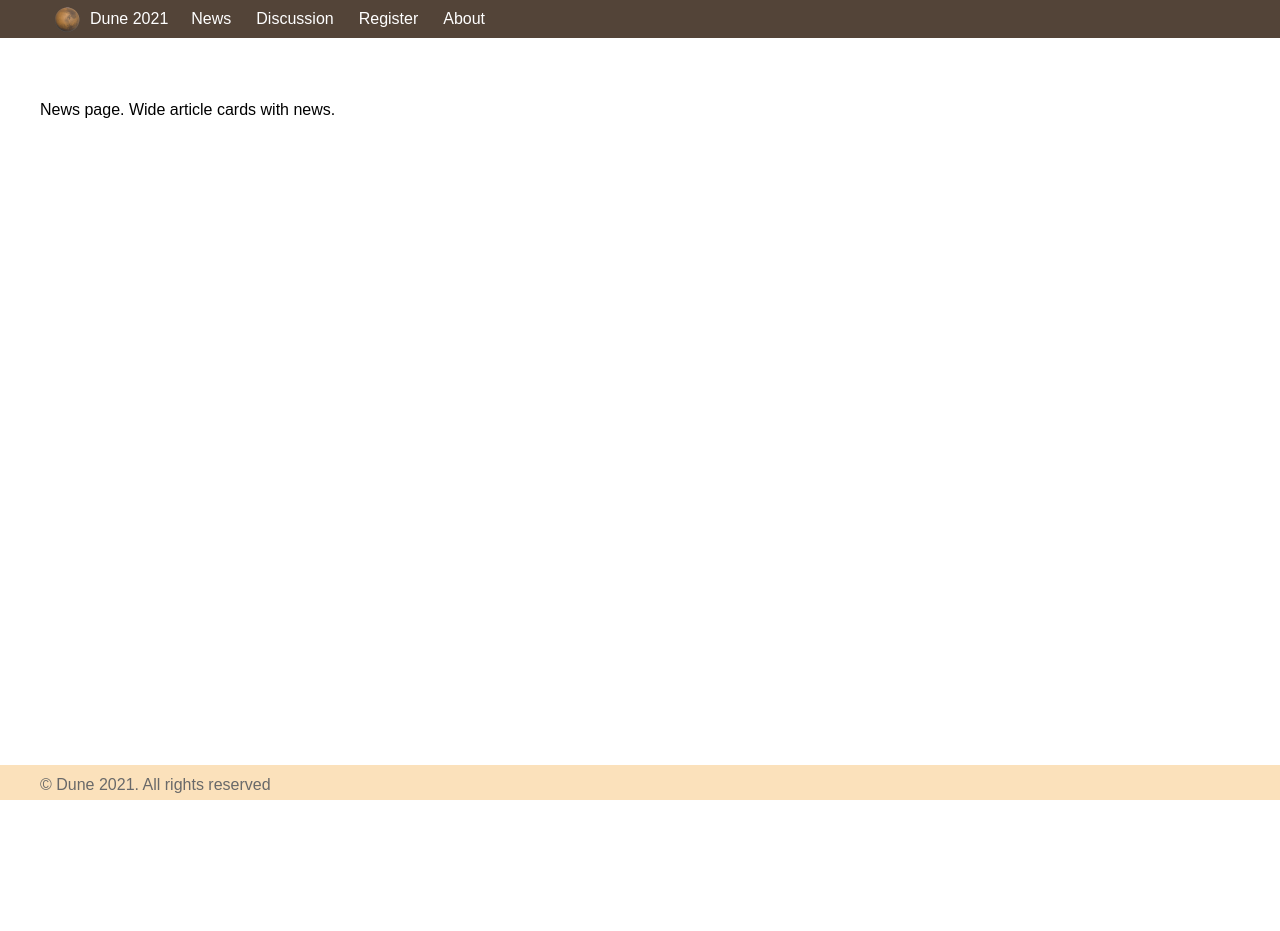
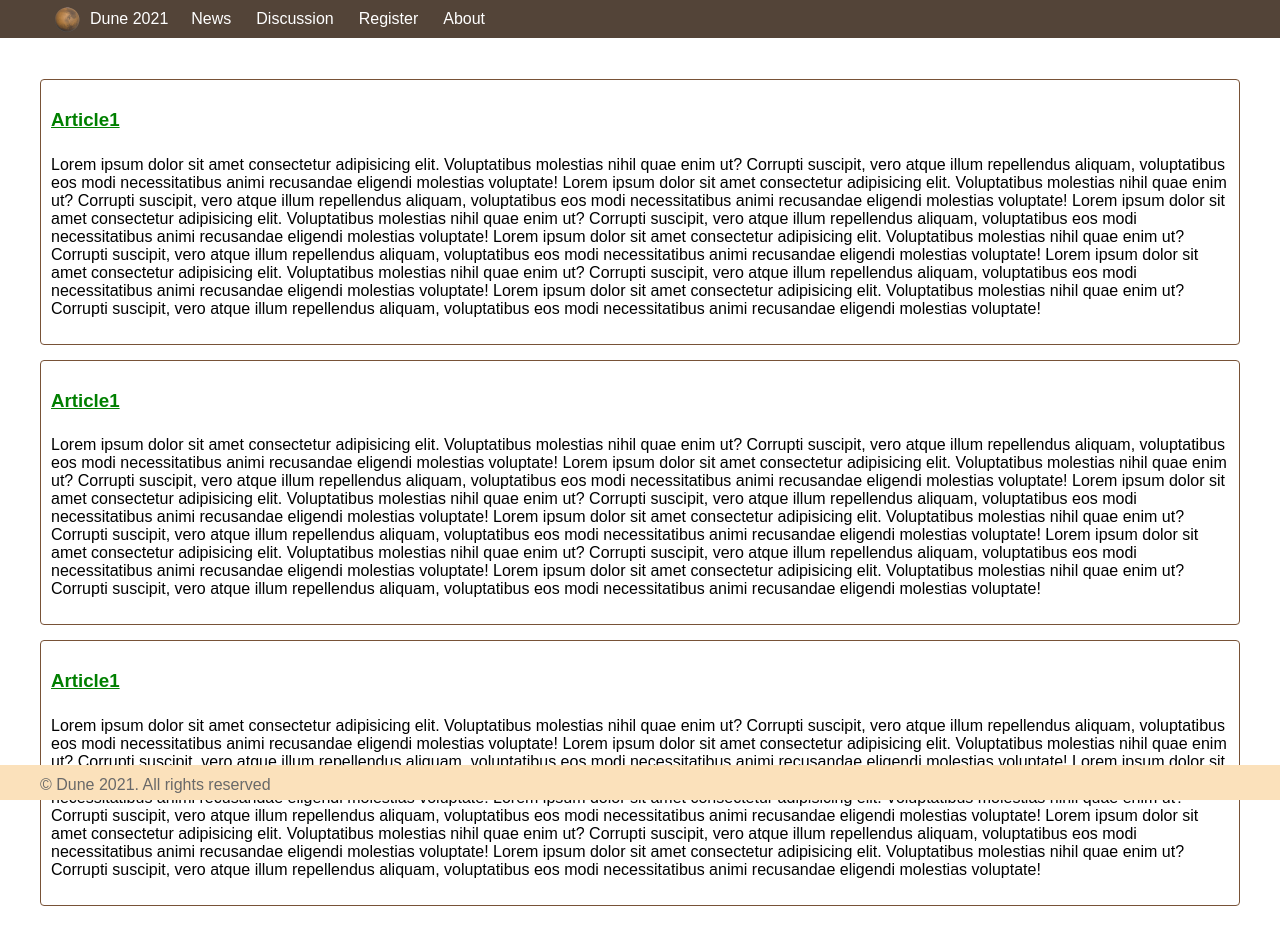
Before and after one commit to LieneLittlebird/React-fullstack-finalbc-2, a React (Create React App) app: page /news in a window 1280 px wide. Before the commit the page ends 800 px from the top, so only its background shows below. Built offline with nearby package versions, Linux system fonts and the light colour scheme.

Commit message:
news-content added

```diff
--- a/src/Components/News/News.jsx
+++ b/src/Components/News/News.jsx
@@ -1,9 +1,12 @@
 import React from "react";
 import "./news.css";
+import NewsArticle from "./NewsArticle";
 
 const News = () => (
   <div>
-    <p>News page. Wide article cards with news.</p>
+    <NewsArticle />
+    <NewsArticle />
+    <NewsArticle />
   </div>
 );
 
--- /dev/null
+++ b/src/Components/News/NewsArticle.jsx
@@ -0,0 +1,36 @@
+import React from "react";
+import { Link } from "react-router-dom";
+import "./newsArticle.css";
+
+const NewsArticle = () => (
+  <div id="article-card-news">
+    <Link to="/" className="article-link">
+      <h3>Article1</h3>
+    </Link>
+    <p>
+      Lorem ipsum dolor sit amet consectetur adipisicing elit. Voluptatibus
+      molestias nihil quae enim ut? Corrupti suscipit, vero atque illum
+      repellendus aliquam, voluptatibus eos modi necessitatibus animi recusandae
+      eligendi molestias voluptate! Lorem ipsum dolor sit amet consectetur
+      adipisicing elit. Voluptatibus molestias nihil quae enim ut? Corrupti
+      suscipit, vero atque illum repellendus aliquam, voluptatibus eos modi
+      necessitatibus animi recusandae eligendi molestias voluptate! Lorem ipsum
+      dolor sit amet consectetur adipisicing elit. Voluptatibus molestias nihil
+      quae enim ut? Corrupti suscipit, vero atque illum repellendus aliquam,
+      voluptatibus eos modi necessitatibus animi recusandae eligendi molestias
+      voluptate! Lorem ipsum dolor sit amet consectetur adipisicing elit.
+      Voluptatibus molestias nihil quae enim ut? Corrupti suscipit, vero atque
+      illum repellendus aliquam, voluptatibus eos modi necessitatibus animi
+      recusandae eligendi molestias voluptate! Lorem ipsum dolor sit amet
+      consectetur adipisicing elit. Voluptatibus molestias nihil quae enim ut?
+      Corrupti suscipit, vero atque illum repellendus aliquam, voluptatibus eos
+      modi necessitatibus animi recusandae eligendi molestias voluptate! Lorem
+      ipsum dolor sit amet consectetur adipisicing elit. Voluptatibus molestias
+      nihil quae enim ut? Corrupti suscipit, vero atque illum repellendus
+      aliquam, voluptatibus eos modi necessitatibus animi recusandae eligendi
+      molestias voluptate!
+    </p>
+  </div>
+);
+
+export default NewsArticle;
--- /dev/null
+++ b/src/Components/News/newsArticle.css
@@ -0,0 +1,6 @@
+#article-card-news {
+  border: 1.8px solid #785237;
+  border-radius: 4px;
+  padding: 10px;
+  margin-bottom: 15px;
+}
```
Also changed, not shown: 1 other file (tests, documents, lock files or other folders).
